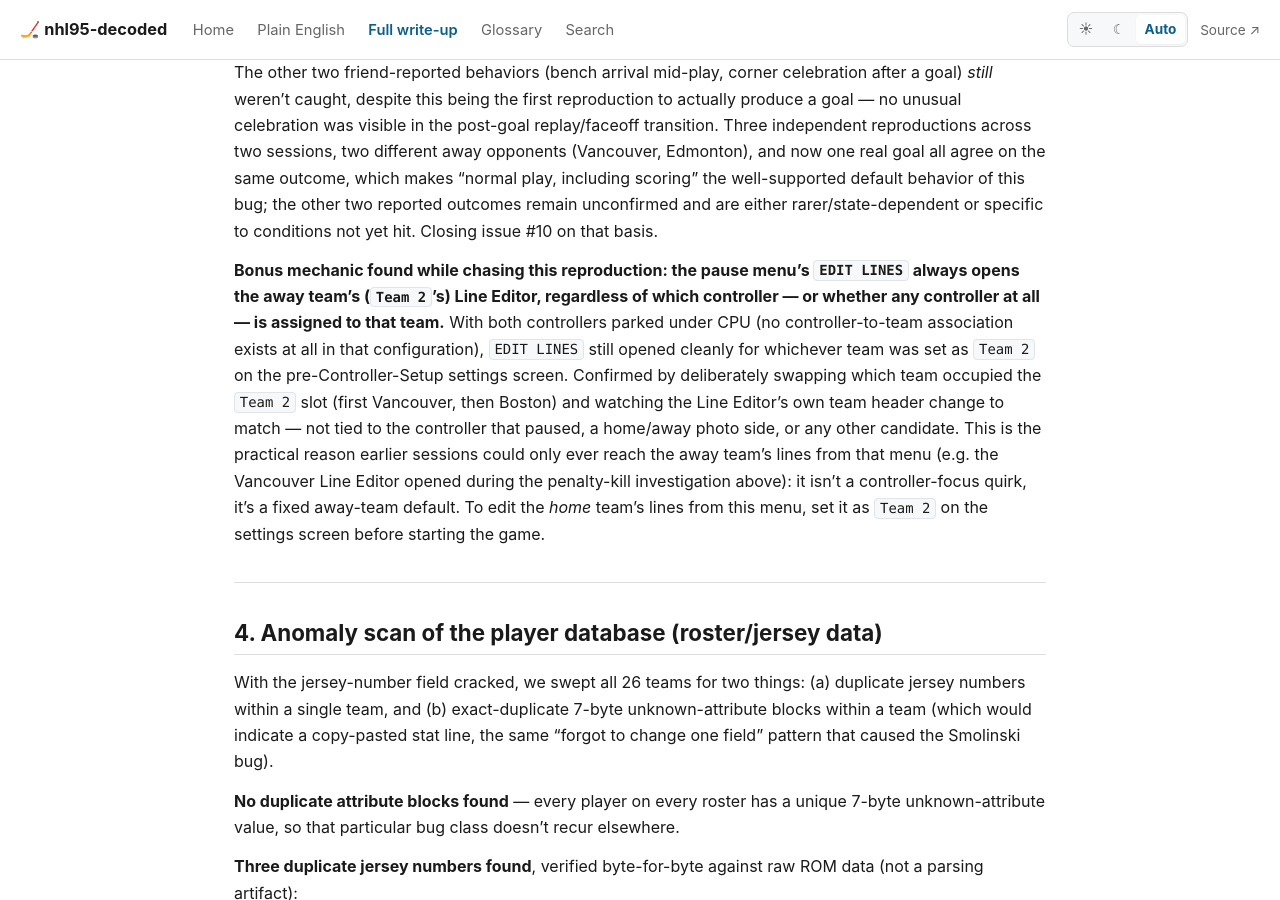
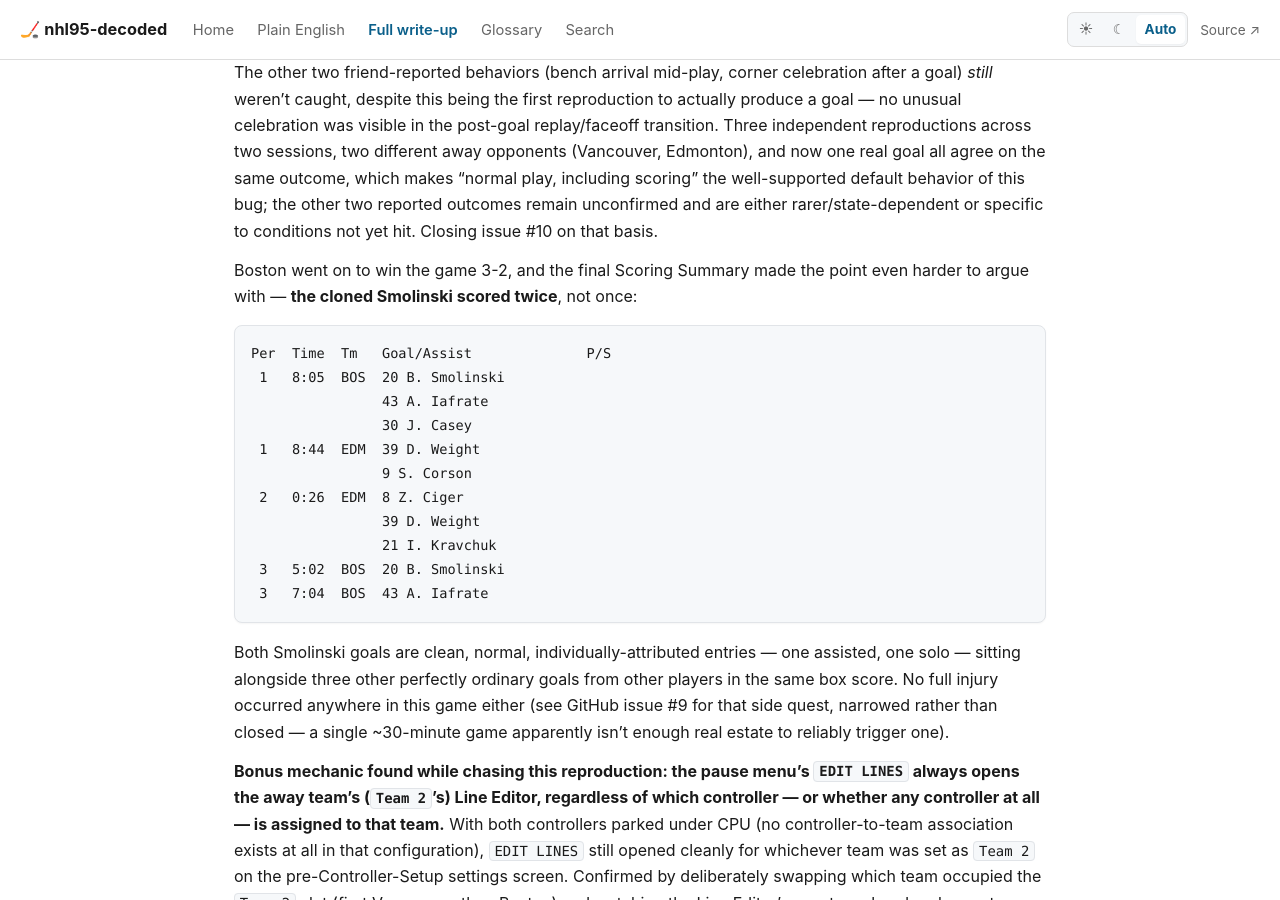
Before and after one commit to BreakableHoodie/nhl95-decoded, a Jekyll site: the page built from docs/FINDINGS.md, in a window 1280 px wide and 900 px high, scrolled down 9446 px. Built offline with Jekyll 4.4.1, drawn with Linux system fonts in a browser that asks for light colours; our own code applies the rules of GitHub Pages for plain Markdown files.

Commit message:
Add full box score to issue #10 writeup: Smolinski clone scored twice
The complete Scoring Summary for the CPU-vs-CPU reproduction game shows
the cloned Smolinski scoring in both the 1st and 3rd periods, both
cleanly attributed alongside three other normal goals. Also notes the
null result for the issue #9 injury side-quest from the same game.

````diff
--- a/docs/FINDINGS.md
+++ b/docs/FINDINGS.md
@@ -452,6 +452,31 @@ Edmonton), and now one real goal all agree on the same outcome, which makes
 this bug; the other two reported outcomes remain unconfirmed and are either
 rarer/state-dependent or specific to conditions not yet hit. Closing issue
 #10 on that basis.
+
+Boston went on to win the game 3-2, and the final Scoring Summary made the
+point even harder to argue with — **the cloned Smolinski scored twice**,
+not once:
+
+```
+Per  Time  Tm   Goal/Assist              P/S
+ 1   8:05  BOS  20 B. Smolinski
+                43 A. Iafrate
+                30 J. Casey
+ 1   8:44  EDM  39 D. Weight
+                9 S. Corson
+ 2   0:26  EDM  8 Z. Ciger
+                39 D. Weight
+                21 I. Kravchuk
+ 3   5:02  BOS  20 B. Smolinski
+ 3   7:04  BOS  43 A. Iafrate
+```
+
+Both Smolinski goals are clean, normal, individually-attributed entries —
+one assisted, one solo — sitting alongside three other perfectly ordinary
+goals from other players in the same box score. No full injury occurred
+anywhere in this game either (see GitHub issue #9 for that side quest,
+narrowed rather than closed — a single ~30-minute game apparently isn't
+enough real estate to reliably trigger one).
 
 **Bonus mechanic found while chasing this reproduction: the pause menu's
 `EDIT LINES` always opens the away team's (`Team 2`'s) Line Editor,
````
